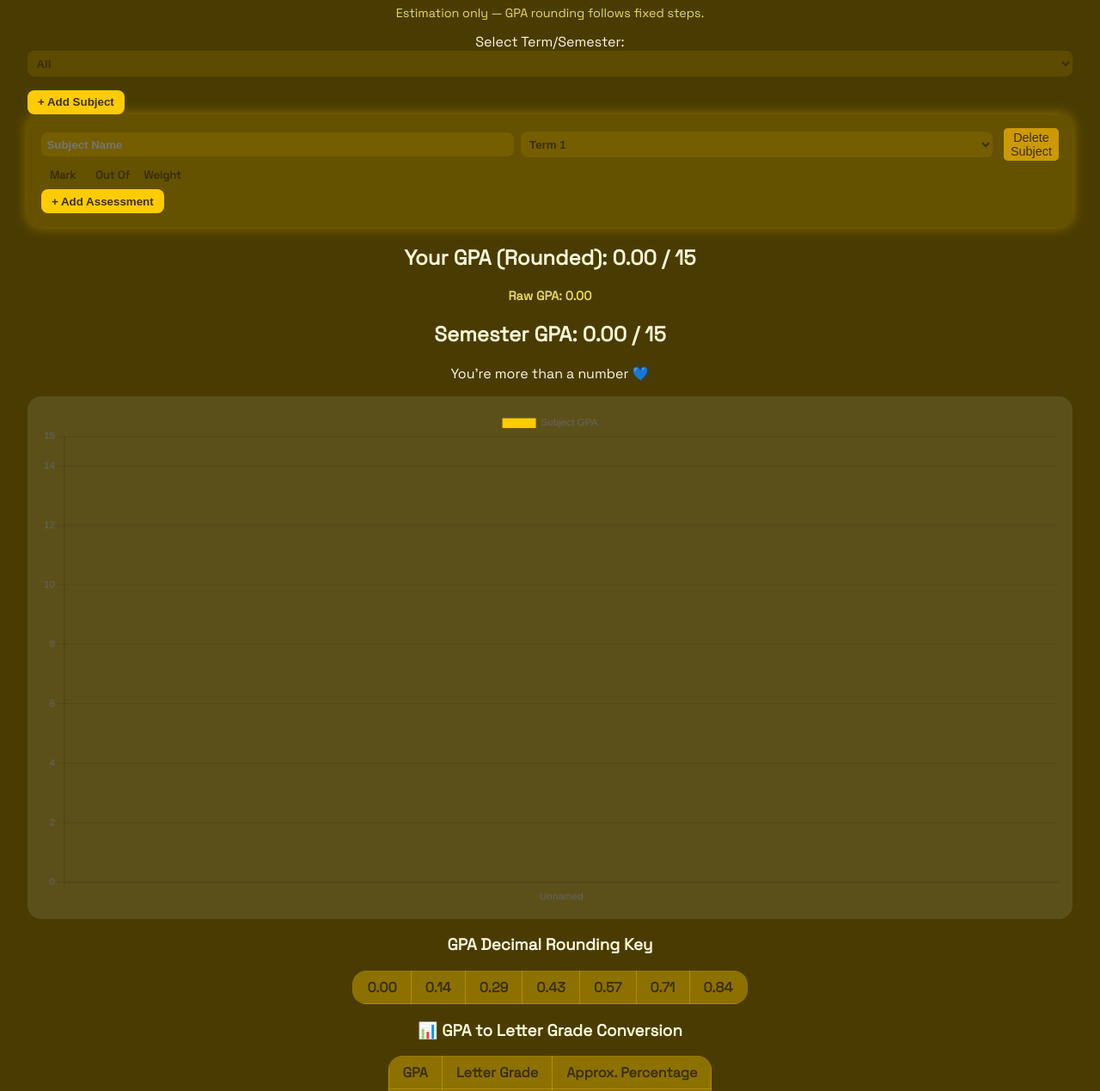
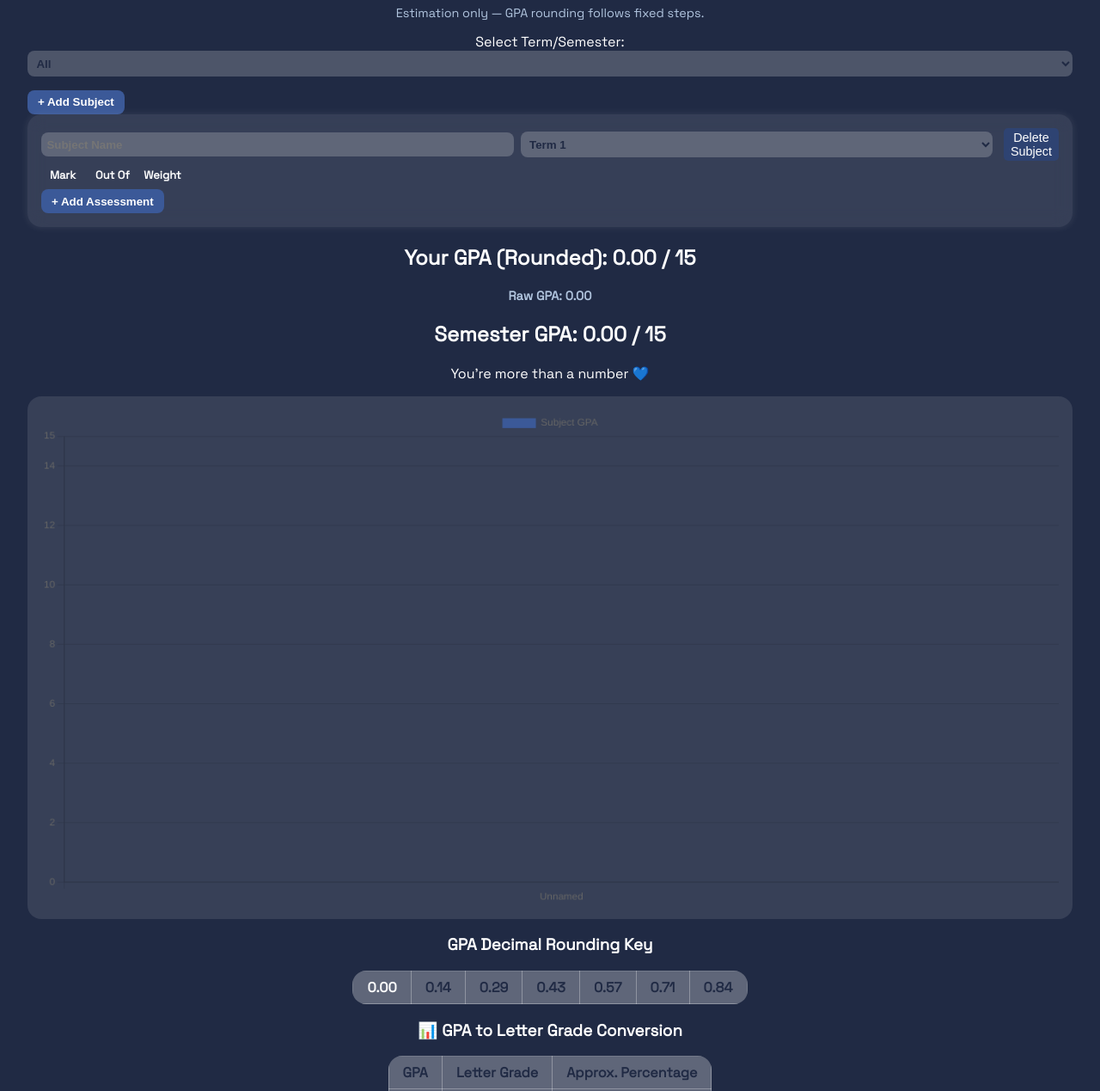
Before and after one commit to LodhiGPA/lodhigpa.github.io, a plain HTML site: page index.html in a window 1280 px wide. Shown: the part 109-1378 px from the top of the page at 86% size. Drawn offline with nearby package versions, Linux system fonts and the light colour scheme.

Commit message:
Update index.html

```diff
--- a/index.html
+++ b/index.html
@@ -9,18 +9,18 @@
   <style>
     body {
       font-family: 'Space Grotesk', sans-serif;
-      background-color: #4a3c00; /* dark yellow brown */
-      color: #fff8dc; /* light cream */
+      background-color: #202A44; /* dark blue */
+      color: white;
       margin: 0;
       padding: 2rem;
     }
     .glass {
-      background: rgba(255, 204, 0, 0.15); /* transparent dark yellow */
+      background: rgba(255, 255, 255, 0.1); /* transparent white */
       backdrop-filter: blur(10px);
       border-radius: 1rem;
       padding: 1rem;
       margin-bottom: 1rem;
-      box-shadow: 0 0 15px rgba(255, 204, 0, 0.4);
+      box-shadow: 0 0 10px rgba(255, 255, 255, 0.1);
     }
     .input-group {
       display: flex;
@@ -34,8 +34,8 @@
       border-radius: 0.5rem;
       width: 100%;
       box-sizing: border-box;
-      background-color: rgba(255, 204, 0, 0.1);
-      color: #3b2f00;
+      background-color: rgba(255, 255, 255, 0.2); /* lighter transparent white */
+      color: #202A44; /* dark blue */
       font-weight: 600;
     }
     input[type=number]::-webkit-inner-spin-button,
@@ -45,8 +45,8 @@
     }
     button {
       padding: 0.4rem 0.75rem;
-      background-color: #ffcc00;
-      color: #3b2f00;
+      background-color: #3B5998; /* medium blue */
+      color: white;
       border: none;
       border-radius: 0.5rem;
       cursor: pointer;
@@ -55,7 +55,7 @@
       user-select: none;
     }
     button:hover {
-      background-color: #e6b800;
+      background-color: #2E4372; /* darker blue */
     }
     .center {
       text-align: center;
@@ -69,31 +69,31 @@
     .key-table {
       margin: 1rem auto;
       border-collapse: collapse;
-      background: rgba(255,204,0,0.15);
+      background: rgba(255, 255, 255, 0.1);
       border-radius: 1rem;
       overflow: hidden;
       max-width: 500px;
-      color: #3b2f00;
+      color: #202A44;
       font-weight: 700;
     }
     .key-table th, .key-table td {
       padding: 0.5rem 1rem;
-      border: 1px solid rgba(255,204,0,0.3);
+      border: 1px solid rgba(255, 255, 255, 0.3);
       text-align: center;
-      background-color: rgba(255, 204, 0, 0.25);
+      background-color: rgba(255, 255, 255, 0.2);
     }
     .highlight {
-      background-color: #ffcc00;
-      color: #3b2f00;
+      background-color: #3B5998;
+      color: white;
       font-weight: bold;
     }
     .tiny {
       font-size: 0.9rem;
-      color: #e6d85c;
+      color: #B0C4DE; /* light steel blue */
     }
     .btn-delete {
-      background-color: #cc9900;
-      color: #3b2f00;
+      background-color: #2E4372; /* darker blue */
+      color: white;
       padding: 0.2rem 0.5rem;
       font-weight: normal;
       font-size: 0.9rem;
@@ -105,7 +105,7 @@
       user-select: none;
     }
     .btn-delete:hover {
-      background-color: #b38600;
+      background-color: #1C2D4F; /* even darker blue */
     }
     .subject-header {
       display: flex;
@@ -118,7 +118,7 @@
       width: 50px;
       font-weight: bold;
       font-size: 0.8rem;
-      color: #3b2f00;
+      color: white;
       text-align: center;
       user-select: none;
     }
@@ -314,7 +314,7 @@ function updateGPA() {
       type: "bar",
       data: {
         labels: subjectGPAs.map(s => s.label),
-        datasets: [{ label: "Subject GPA", data: subjectGPAs.map(s => s.gpa), backgroundColor: "#ffcc00" }]
+        datasets: [{ label: "Subject GPA", data: subjectGPAs.map(s => s.gpa), backgroundColor: "#3B5998" }]
       },
       options: {
         animation: false,
```
